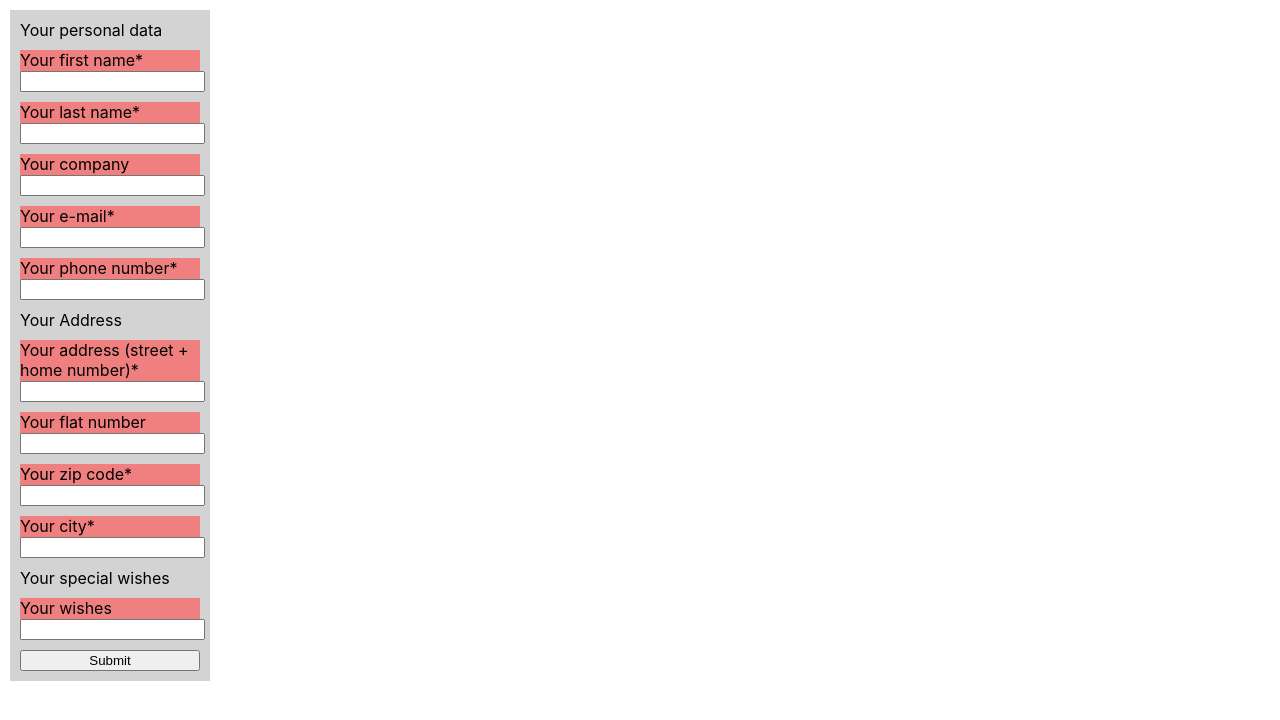
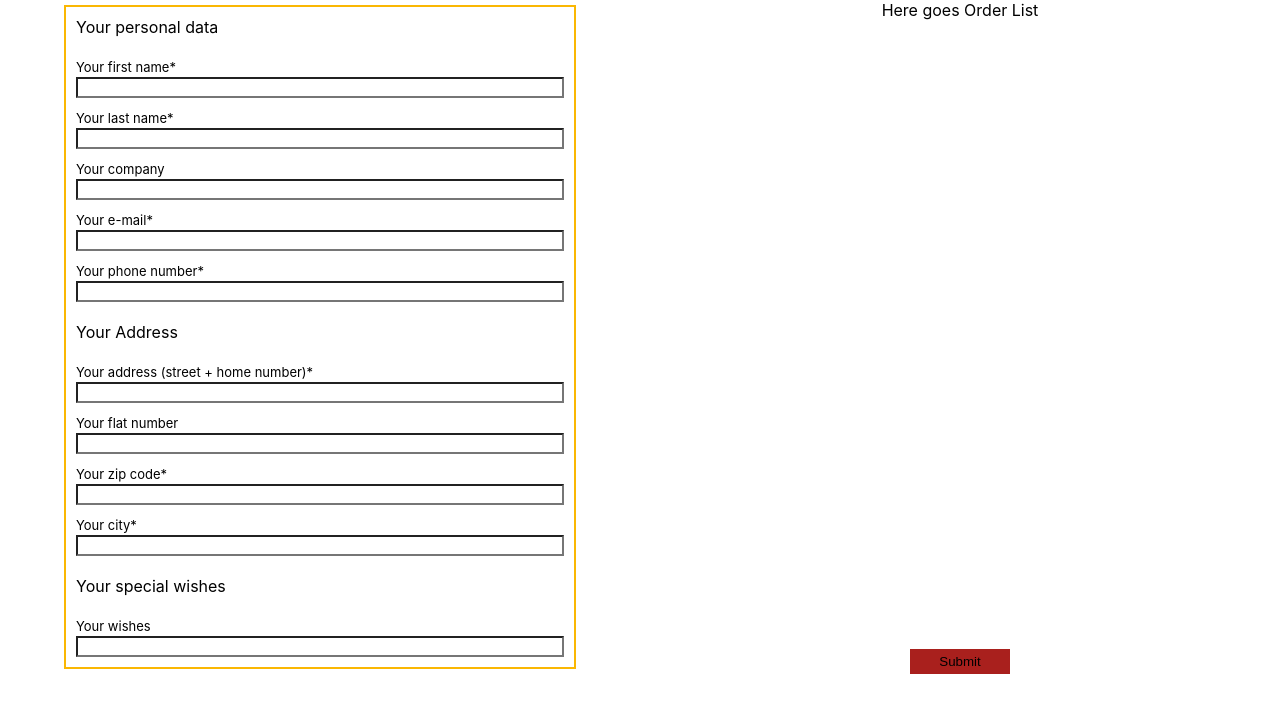
Before and after one commit to Urszuja/Carma.Restaurant.Project.Typescript.NextJS, a Next.js app in the folder carma-app/: page /order/final in a window 1280 px wide. Shown: the top 720 px of the page. Built offline with nearby package versions, Linux system fonts and the light colour scheme.

Commit message:
styles added

```diff
--- a/carma-app/components/Form/Form.tsx
+++ b/carma-app/components/Form/Form.tsx
@@ -31,7 +31,8 @@ export default function Form() {
 
   return (
     <StyledForm onSubmit={handleSubmit(onSubmit)}>
-      <label> Your personal data</label>
+      <div className="inputs">
+        <label className="section"> Your personal data</label>
         <FormInput
           control={control}
           name="firstName"
@@ -117,12 +118,13 @@ export default function Form() {
           rules={{
             required: "This input is required.",
             pattern: {
-            value: /^[\+]?[(]?[0-9]{3}[)]?[-\s\.]?[0-9]{3}[-\s\.]?[0-9]{3,6}$/,
+              value:
+                /^[\+]?[(]?[0-9]{3}[)]?[-\s\.]?[0-9]{3}[-\s\.]?[0-9]{3,6}$/,
               message: "This input is for phone number only",
             },
           }}
         />
-      <label>Your Address</label>
+        <label className="section">Your Address</label>
         <FormInput
           control={control}
           name="address"
@@ -199,7 +201,7 @@ export default function Form() {
             },
           }}
         />
-      <label>Your special wishes</label>
+        <label className="section">Your special wishes</label>
         <FormInput
           control={control}
           name="wishes"
@@ -212,7 +214,11 @@ export default function Form() {
             },
           }}
         />
+      </div>
+      <div className="order">
+        <div>Here goes Order List</div>
         <button type="submit">Submit</button>
+      </div>
     </StyledForm>
   );
 }
--- a/carma-app/components/styles/Form.styled.ts
+++ b/carma-app/components/styles/Form.styled.ts
@@ -1,13 +1,47 @@
 import styled from "styled-components";
 
 const StyledForm = styled.form`
-  background-color: lightgrey;
   display: flex;
-  flex-direction: column;
-  width: 200px;
-  gap: 10px;
-  margin: 10px 10px;
-  padding: 10px 10px;
+  justify-content: space-between;
+
+  .inputs {
+    display: flex;
+    flex-direction: column;
+    width: 40%;
+    gap: 10px;
+    margin: 5px 5%;
+    padding: 10px 10px;
+    border: 2px solid ${(props) => props.theme.main};
+
+    .section {
+      margin: 10px 0;
+
+      :first-child {
+        margin-top: 0;
+      }
+    }
+  }
+  .order {
+    display: flex;
+    width: 40%;
+    margin: 0 5%;
+    flex-direction: column;
+    justify-content: space-between;
+    align-items: center;
+
+    button {
+      background-color: ${(props) => props.theme.danger};
+      border: none;
+      padding: 5px;
+      width: 100px;
+      text-align: center;
+    }
+
+    button:hover {
+      transform: scale(1.1);
+      transition: transform 0.2s;
+    }
+  }
 `;
 
 export default StyledForm;
--- a/carma-app/components/styles/FormInput.styled.ts
+++ b/carma-app/components/styles/FormInput.styled.ts
@@ -1,14 +1,24 @@
 import styled from "styled-components";
 
 const StyledFormInput = styled.div`
-  background-color: lightcoral;
-
+  display: flex;
+  flex-direction: column;
+  input {
+    background-color: white;
+    color: black;
+  }
+  label {
+    font-size: small;
+    margin: 2px 0;
+  }
   p {
     color: #bf1650;
+    font-size: small;
   }
 
   p::before {
-    display: inline;
+    margin: 0;
+    padding: 0;
     content: "⚠ ";
   }
 `;
--- a/carma-app/styles/theme.ts
+++ b/carma-app/styles/theme.ts
@@ -1,13 +1,8 @@
 const theme = {
-  palette: {
-    light: {
-      main: "fab703",
-      danger: "a9201d",
-      success: "10377a",
-      warning: "632727",
-    },
-    dark: {},
-  },
+  main: "#fab703",
+  danger: "#a9201d",
+  success: "#10377a",
+  warning: "#632727",
 };
 
 export default theme;
```
Lines whose indentation alone changed are shown as unchanged.
